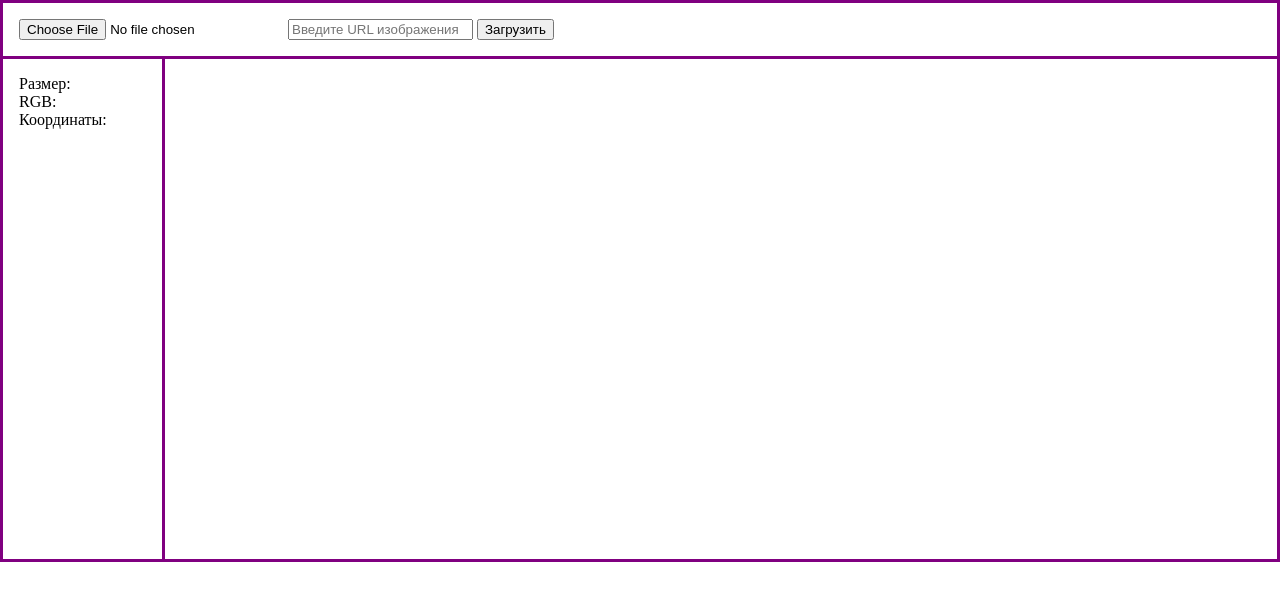
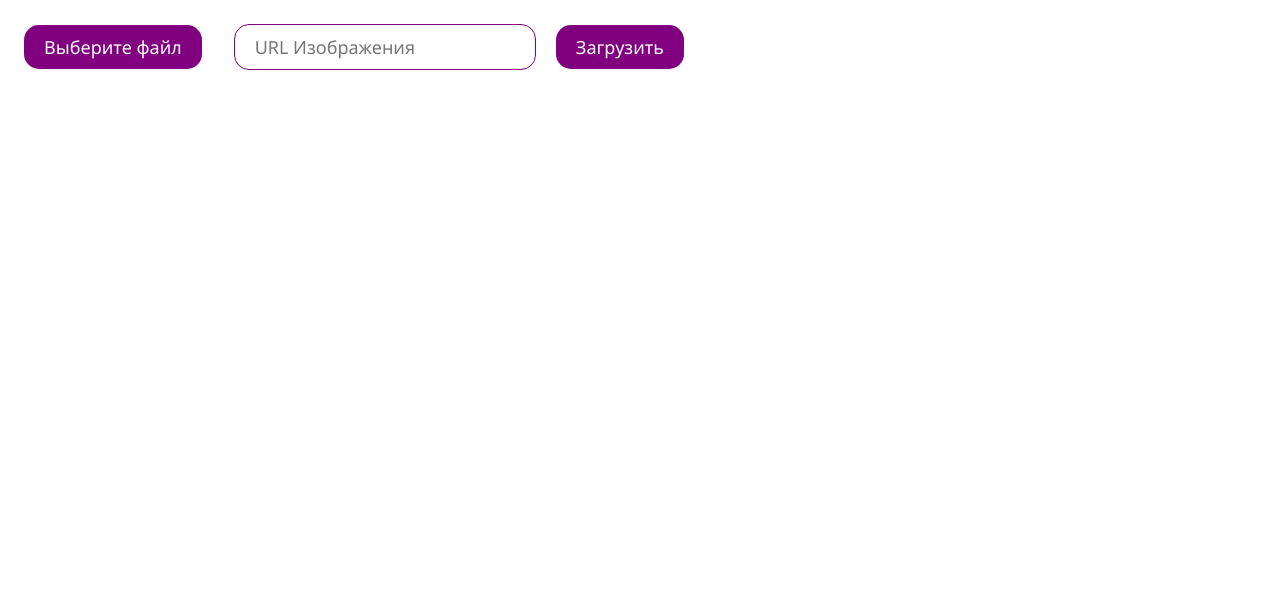
Before and after one commit to CLoudXVII/WebPS, a plain HTML site: page index.html in a window 1280 px wide. Drawn offline with Linux system fonts and the light colour scheme.

Commit message:
updated the interface

```diff
--- a/css/styles.css
+++ b/css/styles.css
@@ -1,14 +1,16 @@
 * {
+    font-family: 'Segoe UI', Tahoma, Geneva, Verdana, sans-serif;
     margin: 0;
 }
 #canvas-container {
-    border: 3px solid purple;
+    width: auto;
+
 }
 .tool-panel {
     display: flex;
-    gap: 1rem;
-    padding: 1rem;
-    border-bottom: 3px solid purple;
+    align-items: center;
+    gap: 2rem;
+    padding: 1.5rem;
 }
 .image-container {
     display: flex;
@@ -17,9 +19,44 @@
 #canvas {
     cursor: crosshair;
     text-align: center;
+    outline: none;
 }
 #info-panel {
+    color: white;
+    font-size: 24px;
+    position: fixed;
     padding: 1rem;
-    width: 10%;
-    border-right: 3px solid purple;
+    width: 200px;
 }
+.upload-btn-container > label {
+    padding: 10px 20px;
+    font-size: 18px;
+    outline: none;
+    cursor: pointer;
+    border-radius: 15px;
+    background-color: purple;
+    color: white;
+}
+#upload-btn {
+    visibility: hidden;
+    position: absolute;
+}
+#image-url {
+    margin-right: 1rem;
+    padding: 10px 20px;
+    border-radius: 15px;
+    font-size: 18px;
+    outline: none;
+    border: 1px solid purple;
+}
+#load-url-btn {
+    padding: 10px 20px;
+    outline: none;
+    font-size: 18px;
+    cursor: pointer;
+    border-radius: 15px;
+    background-color: purple;
+    color: white;
+    outline: none;
+    border: 0;
+}
--- a/index.html
+++ b/index.html
@@ -10,14 +10,17 @@
 
     <div id="canvas-container">
         <div class="tool-panel">
-            <input type="file" id="upload-btn" accept="image/*">
+            <div class="upload-btn-container">
+                <input type="file" id="upload-btn" accept="image/*">
+                <label for="upload-btn">Выберите файл</label>
+            </div>
             <div>
-                <input type="text" id="image-url" placeholder="Введите URL изображения">
+                <input type="text" id="image-url" placeholder="URL Изображения">
                 <button id="load-url-btn">Загрузить</button>
             </div>
         </div>
         <div class="image-container">
-            <div id="info-panel">Размер:<br>RGB:<br>Координаты:</div>
+            <div id="info-panel"></div>
             <div class="image_display">
                 <canvas id="canvas" width="0" height="0"></canvas>
             </div>
--- a/js/main.js
+++ b/js/main.js
@@ -4,7 +4,6 @@ window.onload = function() {
     const uploadBtn = document.getElementById('upload-btn');
     const imageUrlInput = document.getElementById('image-url');
     const loadUrlBtn = document.getElementById('load-url-btn');
-
     const infoPanel = document.getElementById('info-panel');
 
     let imgData = null;
@@ -12,9 +11,9 @@ window.onload = function() {
     function updateInfoPanel(x, y) {
         const pixel = context.getImageData(x, y, 1, 1).data;
         const rgb = `${pixel[0]}, ${pixel[1]}, ${pixel[2]}`;
-        const coordinates = `${x}, ${y}`;
+        const coordinates = `X: ${x}; Y: ${y}`;
         const imageDimensions = `${canvas.width} x ${canvas.height}`;
-        infoPanel.innerHTML = `Размер ${imageDimensions} px<br>RGB: ${rgb}<br>Координаты: ${coordinates}`;
+        infoPanel.innerHTML = `Размер:<br>${imageDimensions} px<br>RGB: ${rgb}<br>${coordinates}`;
     }
 
     canvas.addEventListener('mousemove', function(e) {
```
